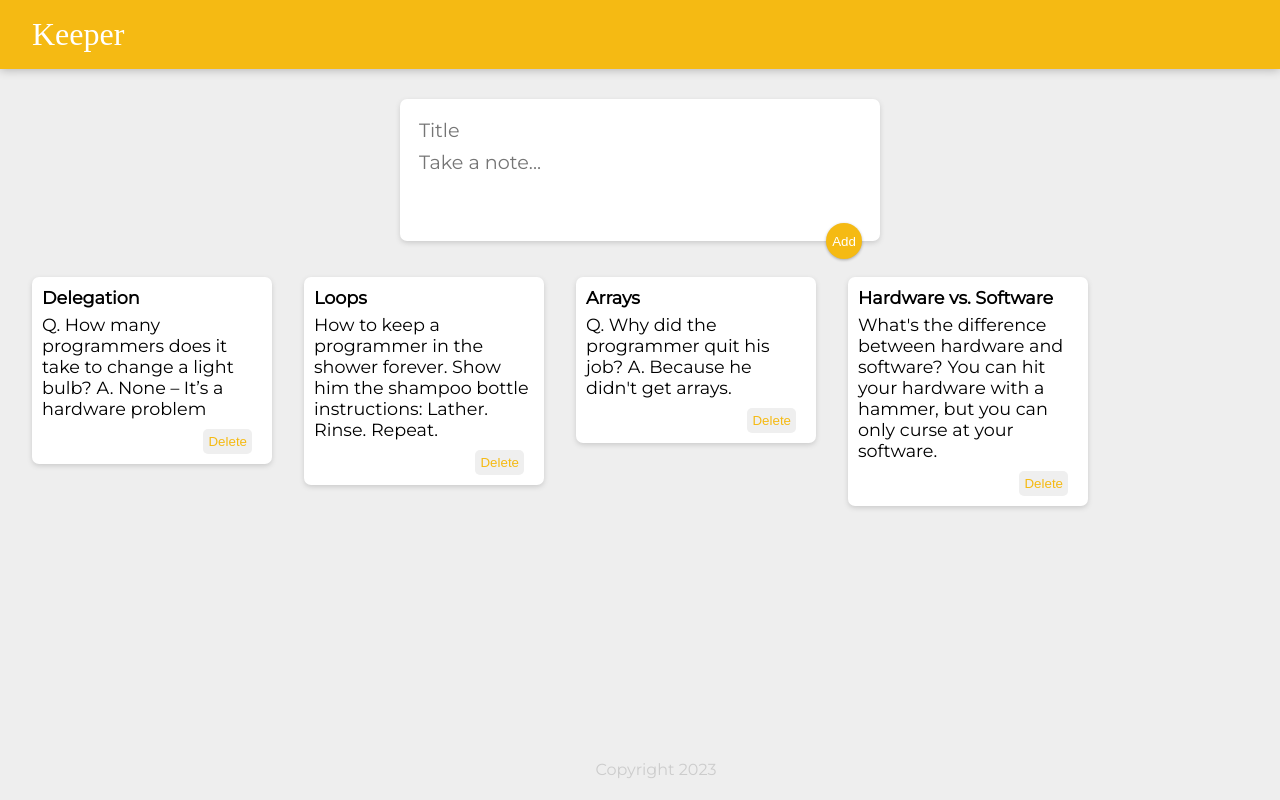
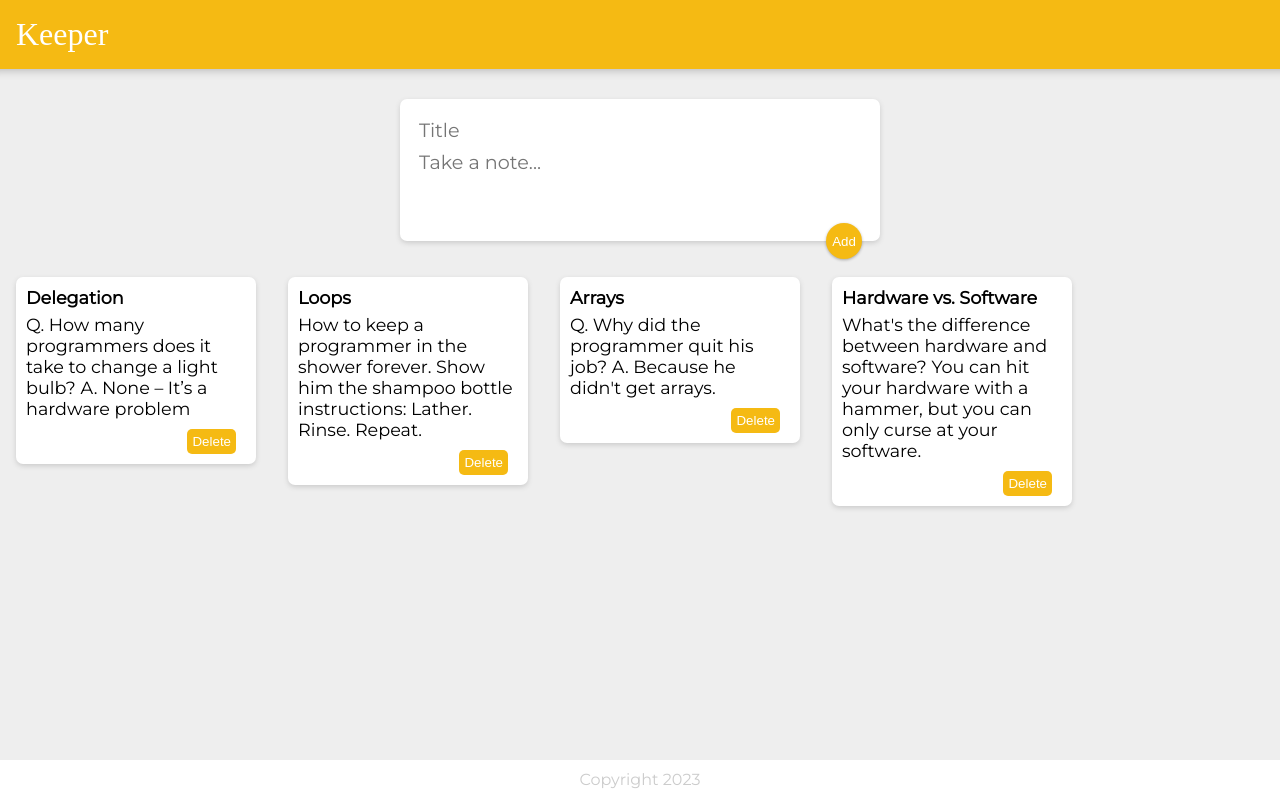
Before and after one commit to naviret/my-keep-app, a React (Create React App) app: page / in a window 1280 px wide. Built offline with nearby package versions, Linux system fonts and the light colour scheme; a web font is replaced by a local one.

Commit message:
updated styling

```diff
--- a/public/styles.css
+++ b/public/styles.css
@@ -10,7 +10,7 @@ html {
 
 body {
     background: #eee;
-    padding: 0 16px;
+    padding: 0 0px;
 }
 
 header {
@@ -27,7 +27,9 @@ header h1 {
 }
 
 footer {
-    position: absolute;
+    background-color: white;
+    padding: 10px;
+    position: fixed;
     text-align: center;
     bottom: 0;
     width: 100%;
@@ -64,7 +66,8 @@ footer p {
     position: relative;
     float: right;
     margin-right: 10px;
-    color: #f5ba13;
+    background: #f5ba13;
+    color: #fff;
     border: none;
     width: fit-content;
     height: fit-content;
@@ -72,6 +75,12 @@ footer p {
     border-radius: 5px;
     cursor: pointer;
     outline: none;
+    transition: 2s;
+}
+
+.note button:hover {
+    background-color: black;
+    color: white;
 }
 
 .add-note {
```
